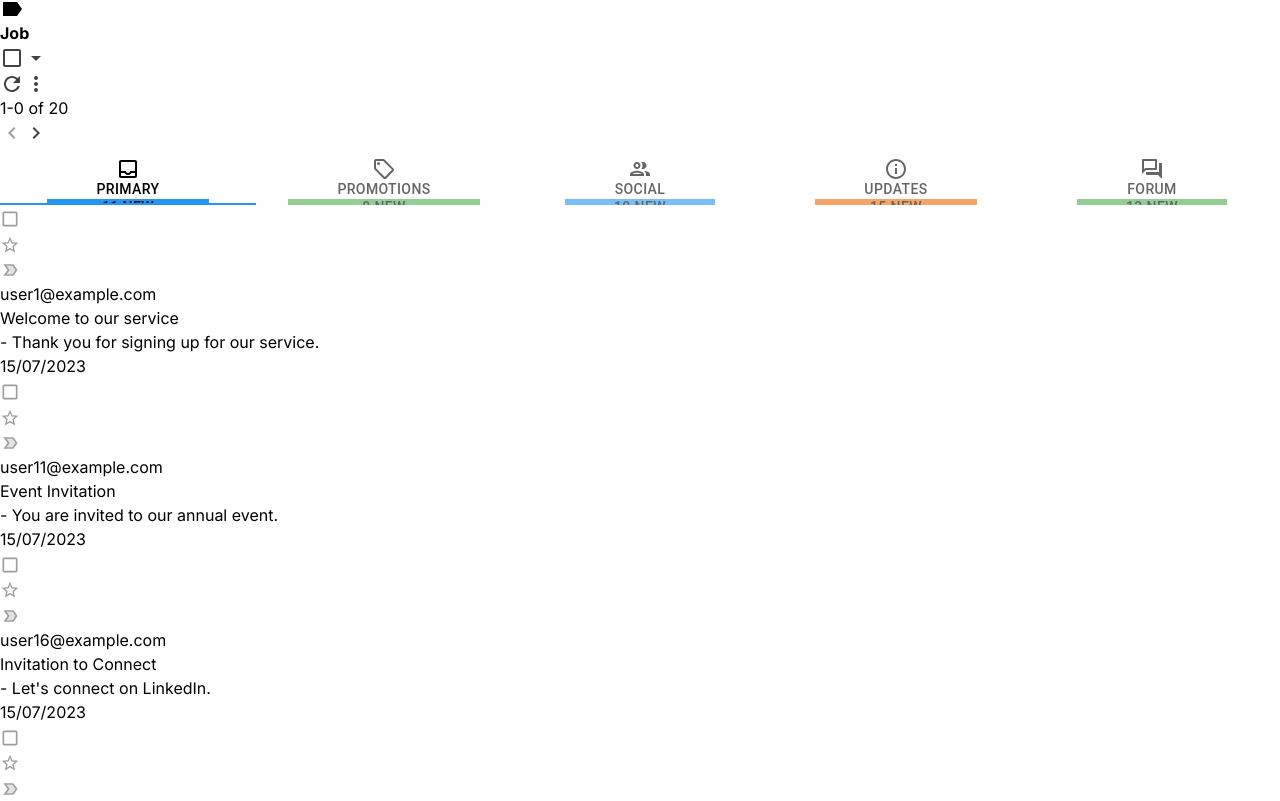
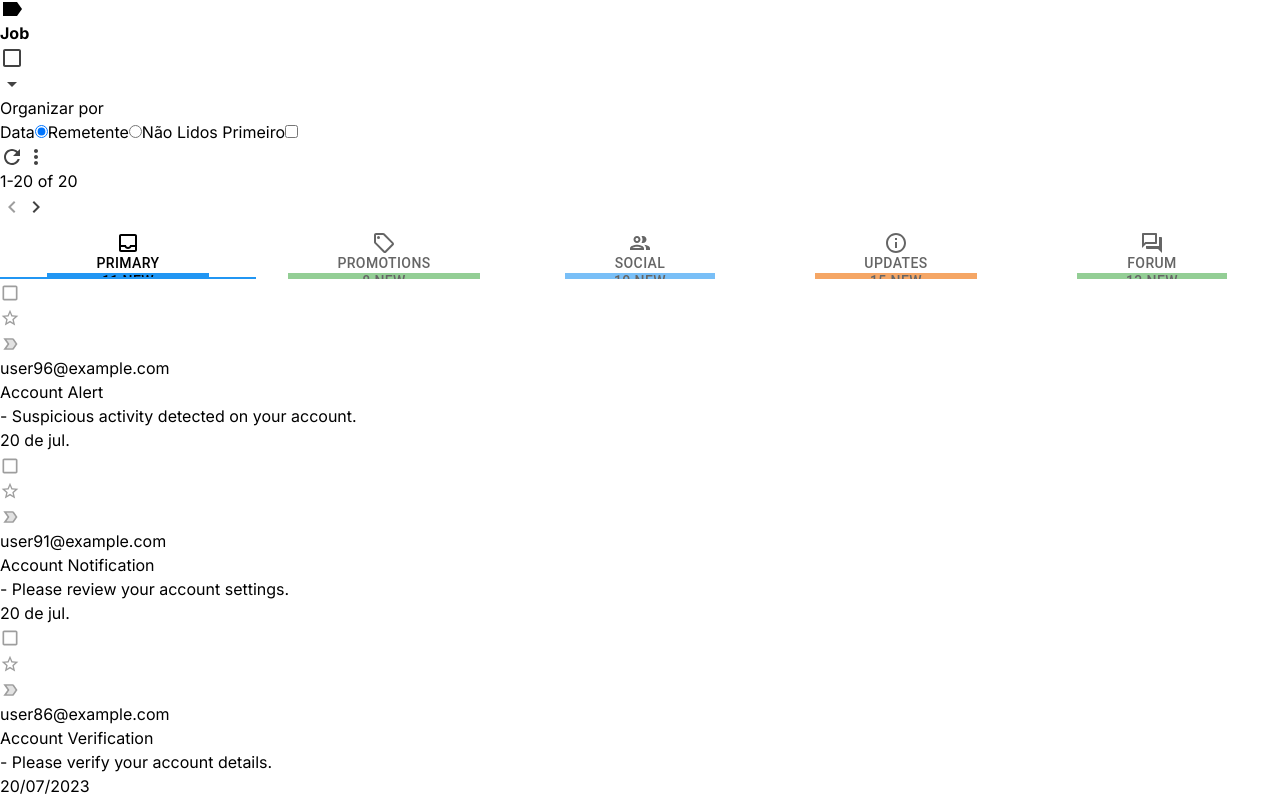
Before and after one commit to Lucas-Valdemar/JD-Gmail, a React (Vite) app: page / in a window 1280 px wide. Shown: the part 1758-2559 px from the top of the page. Built offline with nearby package versions, Linux system fonts and the light colour scheme; data requests are answered from the project's data file.

Commit message:
não lidos primeiro

```diff
--- a/src/Components/Content/ActionBar/ButtonsMenu/ButtonsMenu.tsx
+++ b/src/Components/Content/ActionBar/ButtonsMenu/ButtonsMenu.tsx
@@ -1,5 +1,6 @@
-import React from 'react';
+import React, { useState, useEffect } from 'react';
 import CheckBoxIcon from '@mui/icons-material/CheckBoxOutlineBlankOutlined';
+import CheckBoxSelectedIcon from '@mui/icons-material/CheckBoxOutlined';
 import ArrowDownIcon from '@mui/icons-material/ArrowDropDownSharp';
 import RefreshIcon from '@mui/icons-material/RefreshSharp';
 import MoreIcon from '@mui/icons-material/MoreVertSharp';
@@ -8,25 +9,86 @@ import { useSelectedEmails } from '../../Emails/Email/InteractiveItens/SelectedE
 
 const ButtonsMenu = () => {
   const iconsColor = grey[800];
-  const { allEmailIds, toggleAllEmailsSelection, toggleSortType } = useSelectedEmails();
-
+  const { allEmailIds, toggleAllEmailsSelection, setSortType, sortType } = useSelectedEmails();
+  const [isHovered, setIsHovered] = useState(false);
+  const [isChecked, setIsChecked] = useState<boolean>(false);
+  const [selectedValue, setSelectedValue] = useState<string>('date');
+  const [iconState, setIconState] = useState<boolean>(false);
 
   const handleToggleAll = () => {
     toggleAllEmailsSelection(allEmailIds);
+    setIconState(prev => !prev);
+    console.log(iconState)
   };
 
-  const handleToggleSort = () => {  // Adicione isto
-    toggleSortType();
+  const handleOrder = (event: React.ChangeEvent<HTMLInputElement>) => {
+    setSelectedValue(event.target.value);
   };
+
+  const handleCheckBoxChange = () => {
+    setIsChecked(prev => !prev);
+  };
+
+  useEffect(() => {
+    if (isChecked) {
+      setSortType('read');
+      console.log(sortType)
+    } else {
+      setSortType(selectedValue === 'date' ? 'date' : 'user');
+      console.log(sortType)
+
+    }
+  }, [isChecked, selectedValue, setSortType]);
 
   return (
     <div className='flex gap-[2.25rem]'>
       <div className='flex gap-[2px]'>
-        <CheckBoxIcon sx={{color: iconsColor}} onClick={handleToggleAll} />
-        <ArrowDownIcon sx={{color: iconsColor}}/>
+      {iconState ? (
+          <CheckBoxSelectedIcon sx={{ color: iconsColor }} onClick={handleToggleAll} />
+        ) : (
+          <CheckBoxIcon sx={{ color: iconsColor }} onClick={handleToggleAll} />
+        )}
+        <div>
+        <ArrowDownIcon sx={{ color: iconsColor }} onMouseEnter={() => setIsHovered(true)} />
+        <div
+          className={`p-5 shadow-xl hidden-menu bg-white rounded-[8px] z-10 absolute ${isHovered ? 'flex' : 'hidden'} flex-col`}
+          onMouseLeave={() => setIsHovered(false)}
+        >
+          <div className='font-bold'>Organizar por</div>
+          <label className='items-center flex gap-2'>
+            Data
+            <input
+              type="radio"
+              name="options"
+              value="date"
+              checked={selectedValue === 'date'}
+              onChange={handleOrder}
+            />
+          </label>
+          <label className='items-center flex gap-2'>
+            Remetente
+            <input
+              type="radio"
+              name="options"
+              value="user"
+              checked={selectedValue === 'user'}
+              onChange={handleOrder}
+            />
+          </label>
+          <label className='items-center flex gap-2'>
+            Não Lidos Primeiro
+            <input
+              type='checkbox'
+              name='checkbox'
+              checked={isChecked}
+              onChange={handleCheckBoxChange}
+            />
+          </label>
+        </div>
+        </div>
       </div>
-      <RefreshIcon sx={{color: iconsColor}}/>
-      <MoreIcon sx={{color: iconsColor}} onClick={handleToggleSort}/>
+      <RefreshIcon sx={{ color: iconsColor }} />
+        <MoreIcon sx={{ color: iconsColor }} />
     </div>
   );
 }
--- a/src/Components/Content/ActionBar/TotalEmailsPagination/TotalEmailsPagination.tsx
+++ b/src/Components/Content/ActionBar/TotalEmailsPagination/TotalEmailsPagination.tsx
@@ -7,7 +7,7 @@ import { useSelectedEmails } from '../../Emails/Email/InteractiveItens/SelectedE
 const TotalEmailsPagination = () => {
     const enableButton = grey[800]
     const disableButton = grey[500]
-    const [showing, setShowing] = useState(50);
+    const [showing, setShowing] = useState(0);
 
     const { allEmailIds } = useSelectedEmails();
 
@@ -16,7 +16,7 @@ const TotalEmailsPagination = () => {
 
     useEffect( () => {
             if (totalObjects >= showing){
-                return
+                setShowing(20)
             } else {
                 setShowing(totalObjects)
             }
--- a/src/Components/Content/Emails/Email/InteractiveItens/InteractiveItens.tsx
+++ b/src/Components/Content/Emails/Email/InteractiveItens/InteractiveItens.tsx
@@ -34,6 +34,7 @@ const InteractiveItens: React.FC<InteractiveItensProps> = ({
   const [isStarFilled, setIsStarFilled] = useState(false);
   const [isLabelFilled, setIsLabelFilled] = useState(false);
 
+
   return (
     <div className="flex gap-[9px] items-center w-full max-w-[23%] mr-[3%]">
       <div onClick={setIsCheckBoxChecked}>
@@ -47,9 +48,17 @@ const InteractiveItens: React.FC<InteractiveItensProps> = ({
           : <StarIcon sx={{ color: hoverState ? iconsColorhover : iconsColor, width: "20px" }} />}
       </div>
       <div onClick={() => setIsLabelFilled(!isLabelFilled)}>
-        {isLabelFilled
-          ? <LabelFilledIcon sx={{ color: yellowColor, width: "20px" }} />
-          : <LabelIcon sx={{ color: hoverState ? iconsColorhover : iconsColor, width: "20px" }} />}
+          {isLabelFilled
+            ? <LabelFilledIcon sx={{ color: yellowColor, width: "20px" }} />
+            : <LabelIcon
+                sx={{
+                  color: hoverState ? iconsColorhover : iconsColor,
+                  width: "20px",
+                  '& path[opacity="0.1"]': {
+                    opacity: 0,
+                  },
+                }}
+              />}
       </div>
       <p className={`font-bold text-[#1C1B1F] text-[1.3125rem] w-full truncate ${fontWeight}`}>{sender}</p>
     </div>
--- a/src/Components/Content/Emails/Email/InteractiveItens/SelectedEmailsContext.tsx
+++ b/src/Components/Content/Emails/Email/InteractiveItens/SelectedEmailsContext.tsx
@@ -7,8 +7,9 @@ interface SelectedEmailsContextProps {
   clearSelection: () => void;
   toggleAllEmailsSelection: (emails: number[]) => void;
   setAllEmailIds: (ids: number[]) => void;
-  sortType: 'date' | 'user';  // Adicione isto
-  toggleSortType: () => void;  // Adicione isto
+  sortType: 'date' | 'user' | 'read';
+  setSortType: (type: 'date' | 'user' | 'read') => void;
+  toggleSortType: () => void;
 }
 
 const SelectedEmailsContext = createContext<SelectedEmailsContextProps | undefined>(undefined);
@@ -16,7 +17,7 @@ const SelectedEmailsContext = createContext<SelectedEmailsContextProps | undefin
 export const SelectedEmailsProvider: React.FC<{ children: ReactNode }> = ({ children }) => {
   const [selectedEmails, setSelectedEmails] = useState<number[]>([]);
   const [allEmailIds, setAllEmailIds] = useState<number[]>([]);
-  const [sortType, setSortType] = useState<'date' | 'user'>('user');  // Adicione isto
+  const [sortType, setSortType] = useState<'date' | 'user' | 'read'>('date');
 
 
   const toggleEmailSelection = (id: number) => {
@@ -39,8 +40,8 @@ export const SelectedEmailsProvider: React.FC<{ children: ReactNode }> = ({ chil
     );
   };
 
-  const toggleSortType = () => {  // Adicione isto
-    setSortType(prevSortType => (prevSortType === 'user' ? 'date' : 'user'));
+  const toggleSortType = () => {
+    setSortType(prevSortType => (prevSortType === 'user' ? 'date' : prevSortType === 'date' ? 'read' : 'user'));
   };
 
 
@@ -52,8 +53,9 @@ export const SelectedEmailsProvider: React.FC<{ children: ReactNode }> = ({ chil
       clearSelection,
       toggleAllEmailsSelection,
       setAllEmailIds,
-      sortType, // Adicione isto
-      toggleSortType // Adicione isto
+      sortType,
+      setSortType,
+      toggleSortType
     }}>
       {children}
     </SelectedEmailsContext.Provider>
--- a/src/Components/Content/Emails/Emails.tsx
+++ b/src/Components/Content/Emails/Emails.tsx
@@ -1,4 +1,4 @@
-import React from 'react';
+import React, {useState, useEffect} from 'react';
 import Email from './Email/Email';
 import { useEmails, EmailInterface } from '../../../hooks/useEmails';
 import { useSelectedEmails } from './Email/InteractiveItens/SelectedEmailsContext';
@@ -9,13 +9,33 @@ const Emails = ({ entryBoxToFetch }) => {
   const { emailList, entryBoxEmails } = useEmails(emailsApi, emailEntryBox);
 
   const { sortType } = useSelectedEmails();
+
   const sortEmailsByDate = (emails: EmailInterface[]) => {
     return emails.sort((a, b) => new Date(b.horary).getTime() - new Date(a.horary).getTime());
   };
+
   const sortEmailsByUser = (emails) => {
     return emails.sort((a, b) => a.user.localeCompare(b.user));
   };
-  const sortedEmails = sortType === 'user'
+
+  const sortEmailsByRead = (emails: EmailInterface[]) => {
+    const unreadEmails = emails.filter(email => !email.read_state);
+    const readEmails = emails.filter(email => email.read_state);
+
+    const sortedUnreadEmails = sortType === 'user'
+      ? sortEmailsByUser(unreadEmails)
+      : sortEmailsByDate(unreadEmails);
+
+    const sortedReadEmails = sortType === 'user'
+      ? sortEmailsByUser(readEmails)
+      : sortEmailsByDate(readEmails);
+
+    return [...sortedUnreadEmails, ...sortedReadEmails];
+  };
+
+  const sortedEmails = sortType === 'read'
+  ? sortEmailsByRead(entryBoxEmails)
+  : sortType === 'user'
   ? sortEmailsByUser(entryBoxEmails)
   : sortEmailsByDate(entryBoxEmails);
 
```
Also changed, not shown: src/Components/Content/Emails/Email/InteractiveItens/assets/label.png (added), src/Components/Content/Emails/Email/InteractiveItens/assets/label.svg (added). Lines whose indentation alone changed are shown as unchanged.
